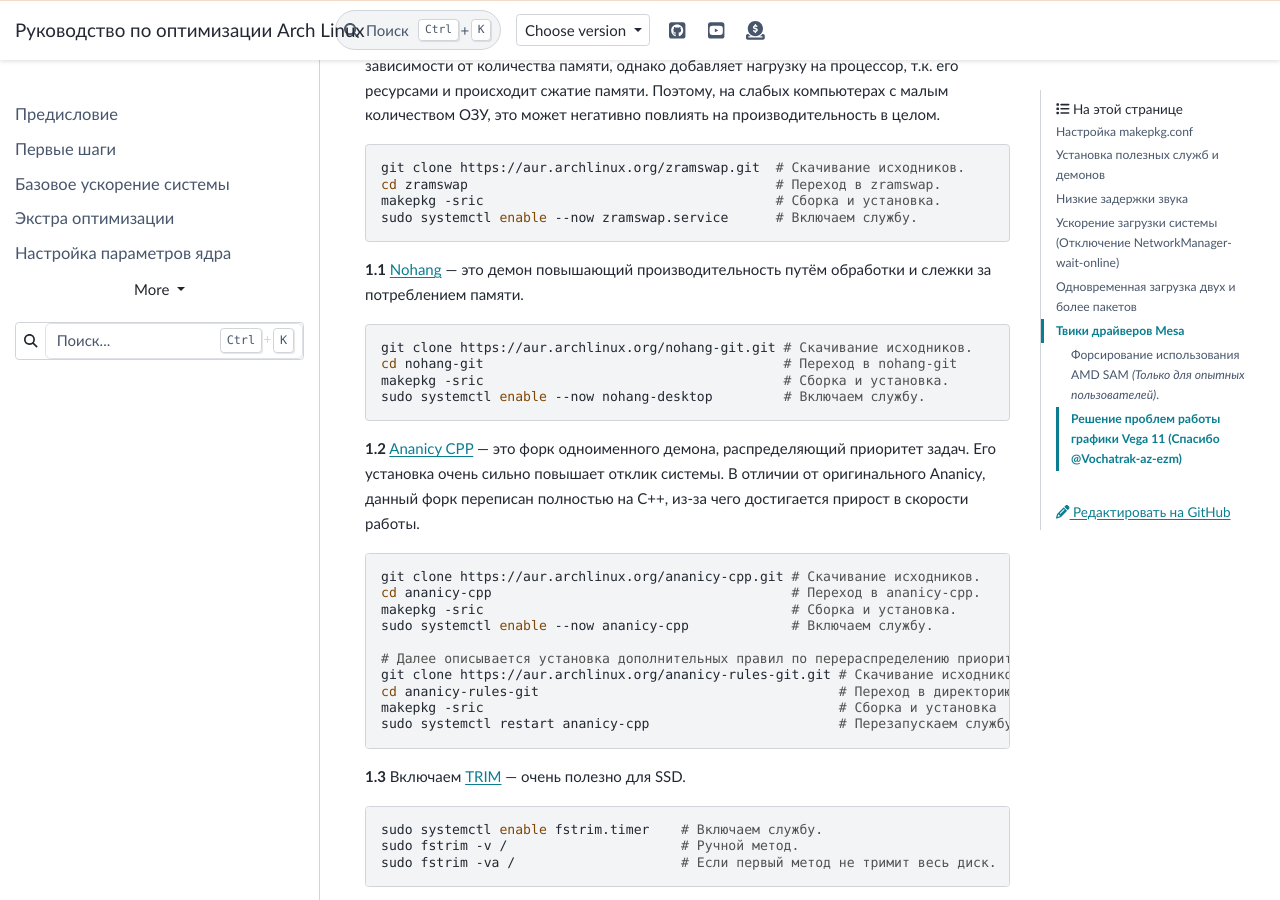
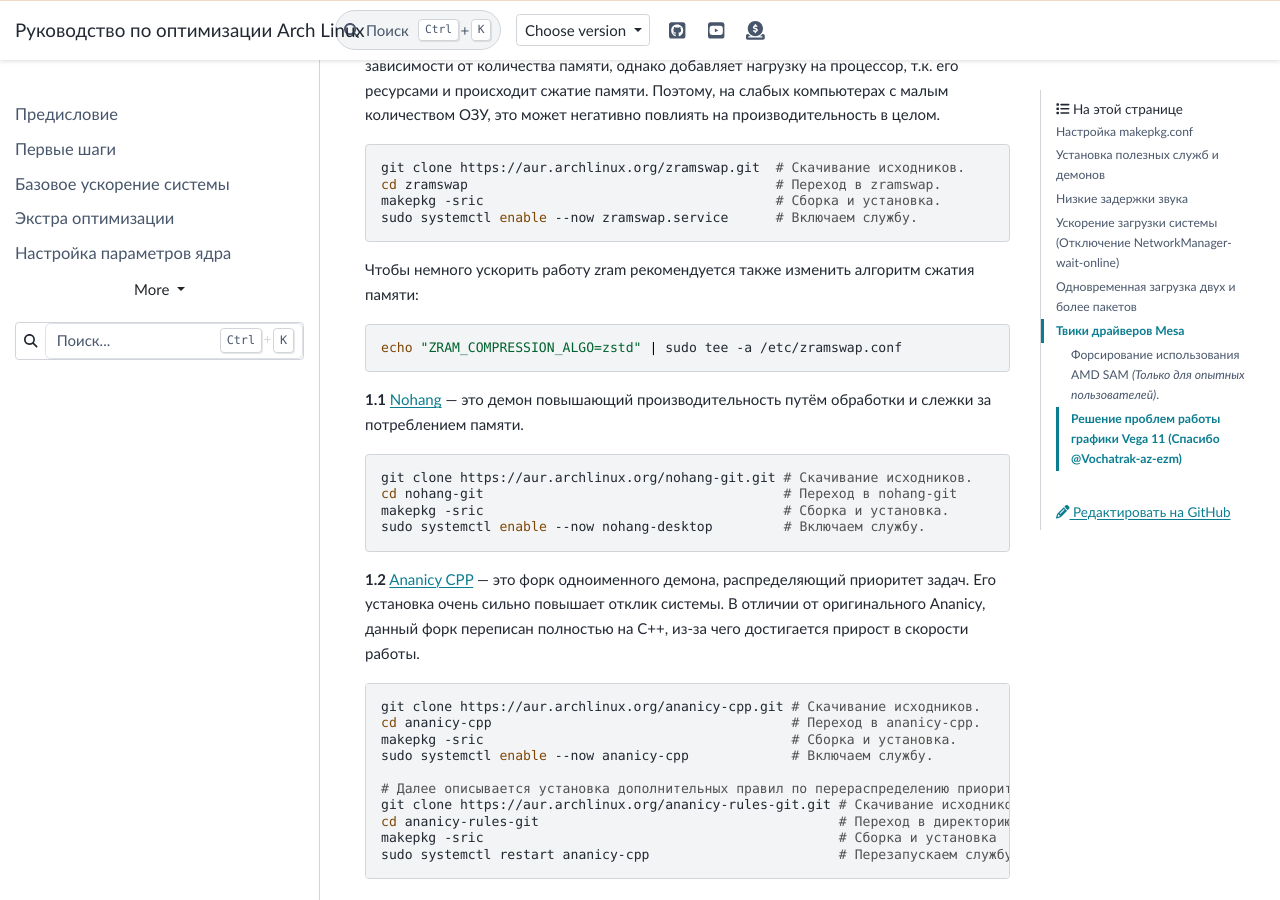
Before and after one commit to ventureoo/ARU, a Sphinx documentation site: the page built from docs/source/generic-system-acceleration.rst, in a window 1280 px wide and 900 px high, scrolled down 4143 px. Built offline with Sphinx 7.4.7 and the PyData theme 0.15.4, drawn with Linux system fonts in a browser that asks for light colours.

Commit message:
generic-system-acceleration: Add compression algorithm change to zstd for zram

```diff
--- a/docs/source/generic-system-acceleration.rst
+++ b/docs/source/generic-system-acceleration.rst
@@ -187,6 +187,10 @@
   cd zramswap                                       # Переход в zramswap.
   makepkg -sric                                     # Сборка и установка.
   sudo systemctl enable --now zramswap.service      # Включаем службу.
+
+Чтобы немного ускорить работу zram рекомендуется также изменить алгоритм сжатия памяти::
+
+  echo "ZRAM_COMPRESSION_ALGO=zstd" | sudo tee -a /etc/zramswap.conf
 
 **1.1** `Nohang <https://github.com/hakavlad/nohang>`_  — это демон повышающий производительность путём обработки и слежки за потреблением памяти. ::
 
```
